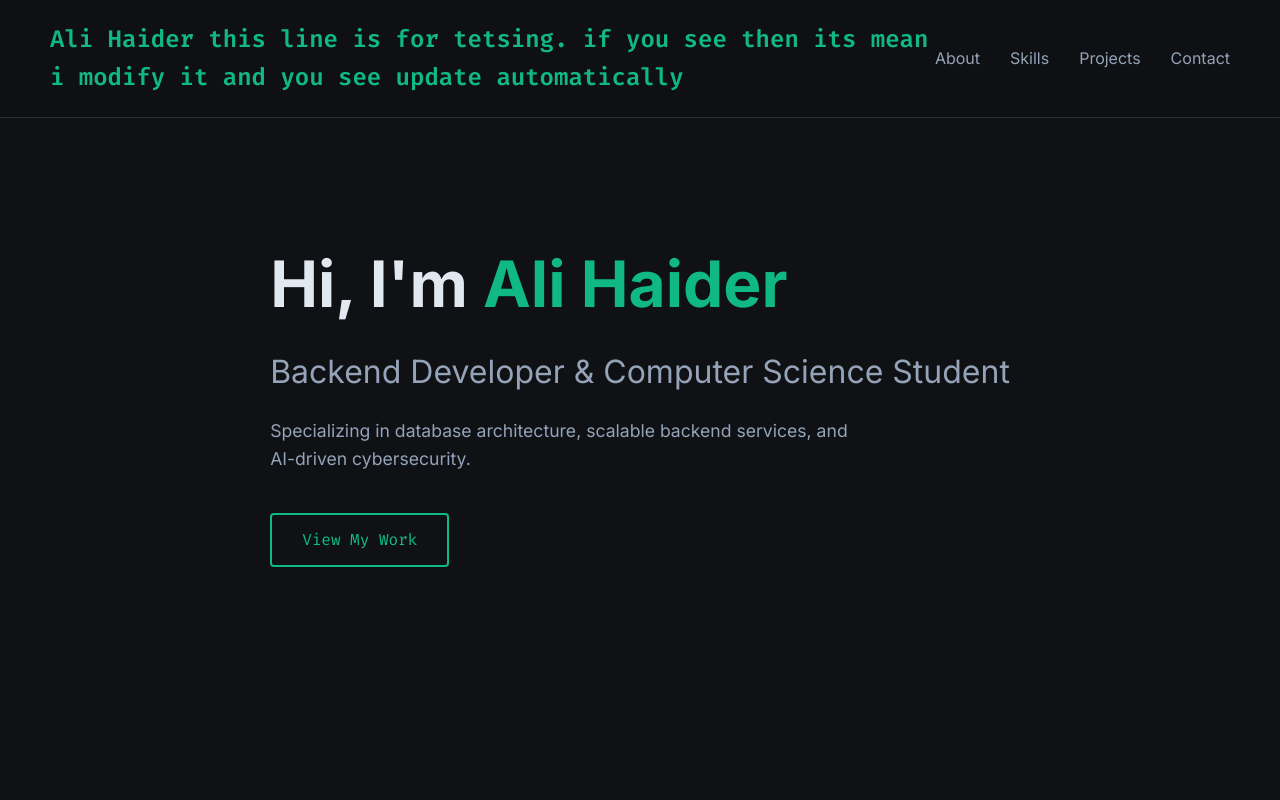
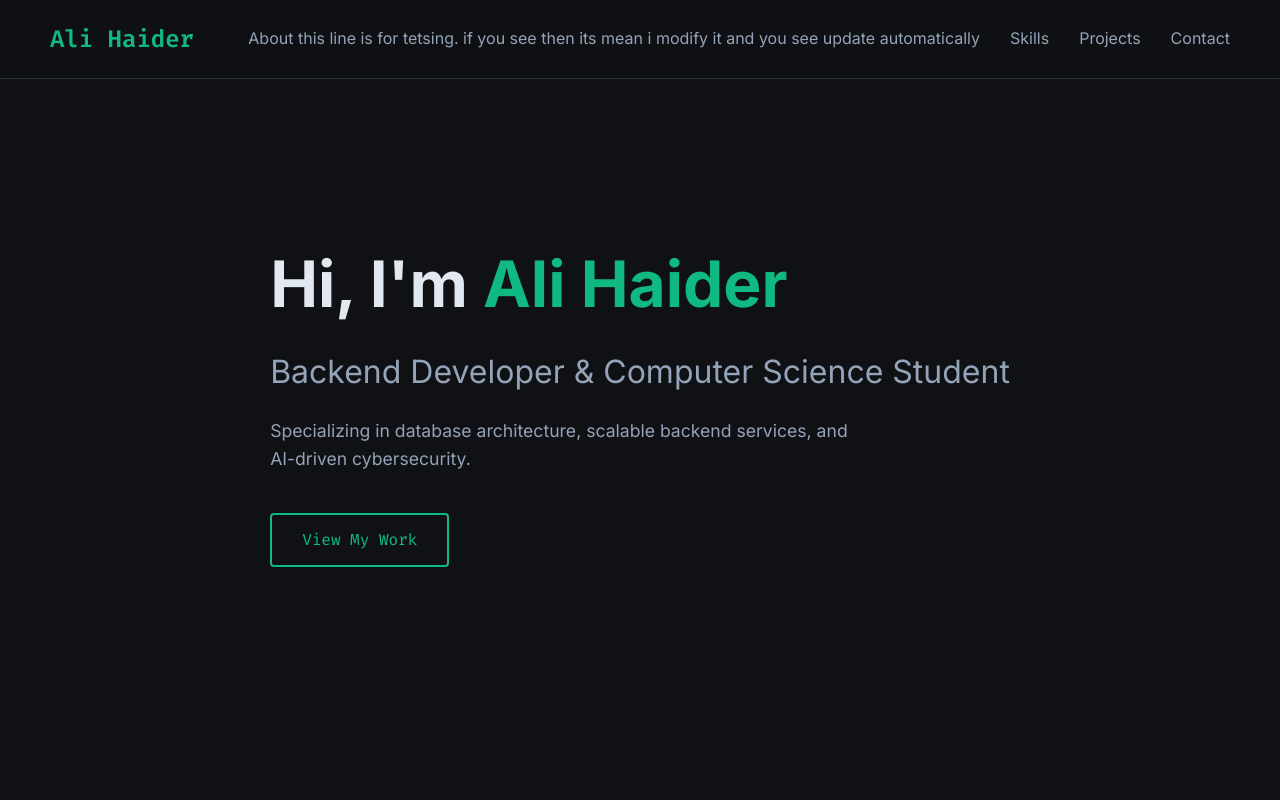
Before and after one commit to aliHaiderTiwana/Webapp-Alihaider-041, a website: page index.html in a window 1280 px wide. Shown: the top 800 px of the page. Drawn offline with Linux system fonts and the light colour scheme.

Commit message:
Modify logo and About link text for testing
Updated logo text and modified About link text for testing purposes.

```diff
--- a/index.html
+++ b/index.html
@@ -10,9 +10,9 @@
 <body>
 
     <nav>
-        <div class="logo">Ali Haider this line is for tetsing. if you see then its mean i modify it and you see update automatically</div>
+        <div class="logo">Ali Haider </div>
         <ul class="nav-links">
-            <li><a href="#about">About</a></li>
+            <li><a href="#about">About this line is for tetsing. if you see then its mean i modify it and you see update automatically</a></li>
             <li><a href="#skills">Skills</a></li>
             <li><a href="#projects">Projects</a></li>
             <li><a href="#contact">Contact</a></li>
```
